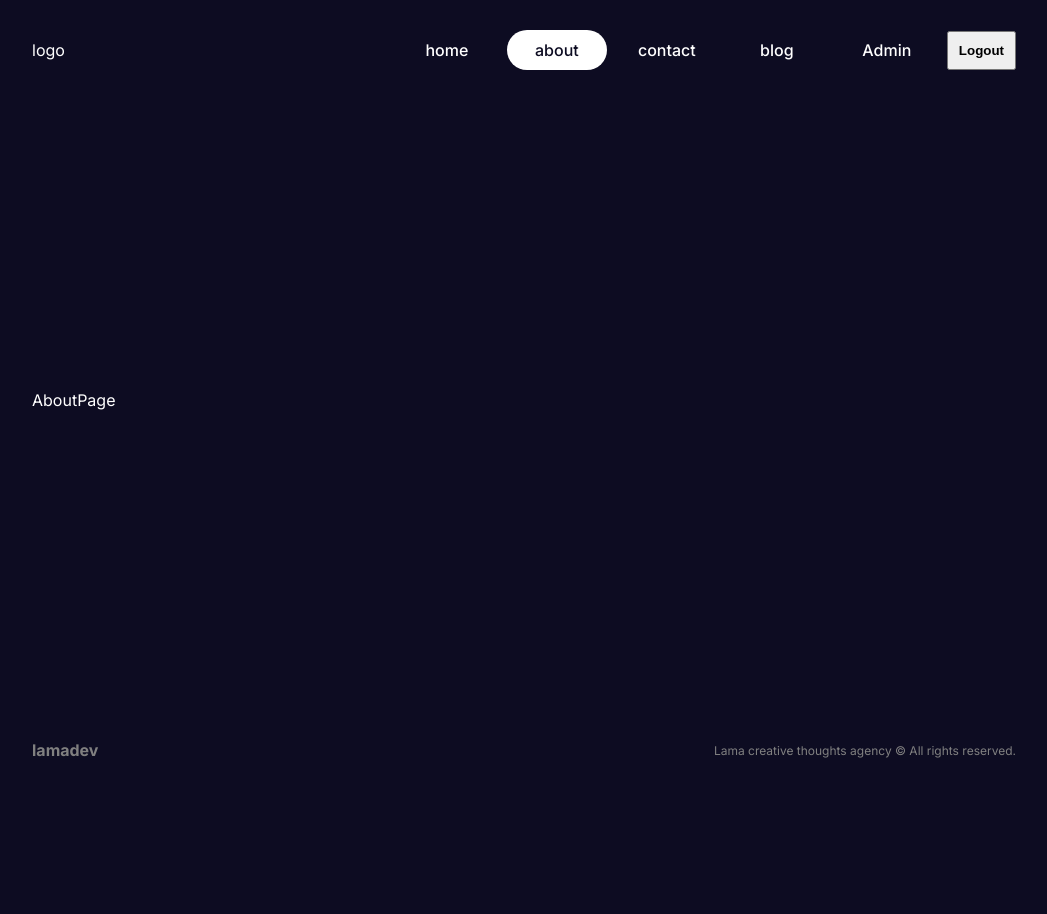
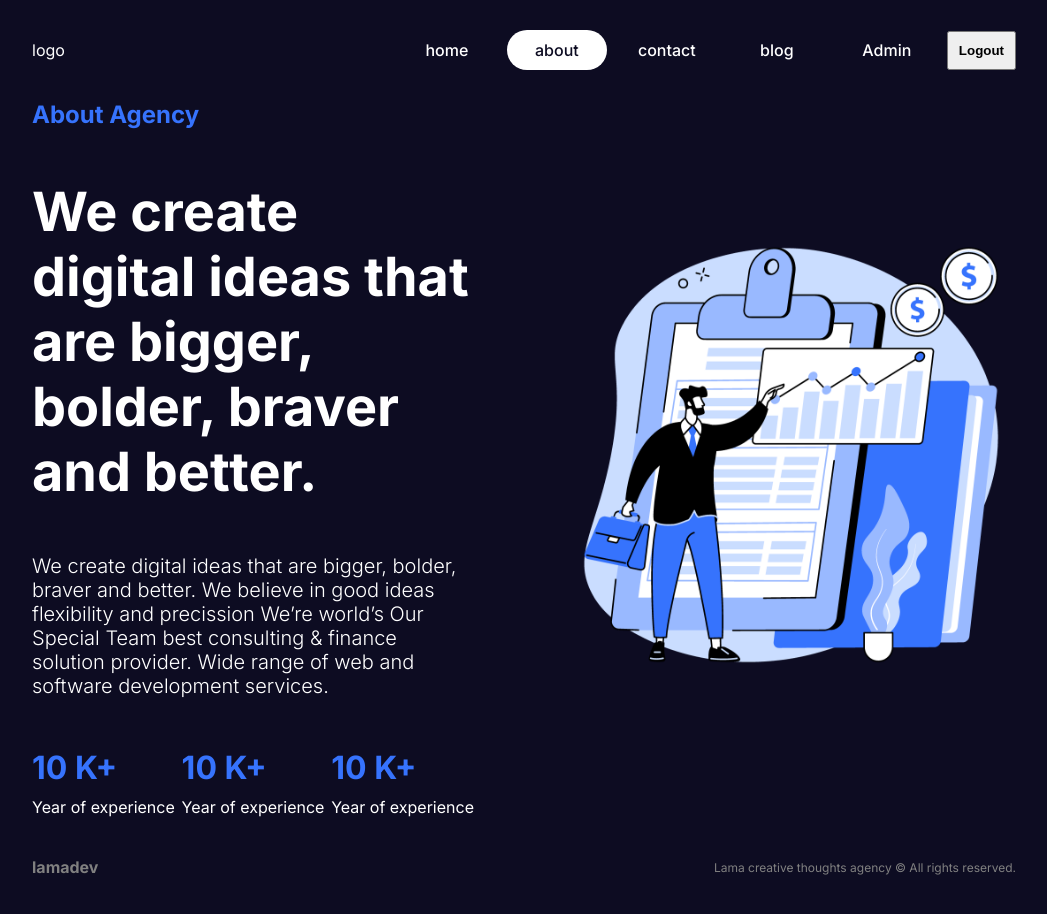
Before and after one commit to aashique-raza/nex-js-learning, a Next.js app: page /about in a window 1280 px wide. Shown: the top 914 px of the page, without its empty margins (116-1163 px from the left). Before the commit the page ends 800 px from the top, so only its background shows below. Built offline with nearby package versions, Linux system fonts and the light colour scheme.

Commit message:
about page completed

```diff
--- /dev/null
+++ b/src/app/about/about.module.css
@@ -0,0 +1,61 @@
+.container {
+    display: flex;
+    gap: 100px;
+  }
+
+  .textContainer {
+    flex: 1;
+    display: flex;
+    flex-direction: column;
+    gap: 50px;
+  }
+
+  .subtitle{
+    color:var(--btn)
+  }
+
+  .title{
+    font-size: 54px;
+  }
+
+  .desc{
+    font-size: 20px;
+    font-weight: 300;
+  }
+
+  .boxes{
+    display: flex;
+    align-items: center;
+    justify-content: space-between;
+  }
+
+  .box{
+    display: flex;
+    flex-direction: column;
+    gap: 10px;
+  }
+
+  .box h1{
+    color: var(--btn);
+  }
+
+  .imgContainer {
+    flex: 1;
+    position: relative;
+  }
+
+  .img{
+    object-fit: contain;
+  }
+
+  @media (max-width: 768px) {
+    .container {
+      flex-direction: column;
+      text-align: center;
+    }
+
+    .boxes{
+      flex-direction: column;
+      gap: 50px;
+    }
+  }
--- a/src/app/about/page.jsx
+++ b/src/app/about/page.jsx
@@ -1,8 +1,50 @@
 import React from 'react'
+import Image from "next/image";
+import styles from "./about.module.css";
+
+export const metadata = {
+  title: "About Page",
+  description: "About description",
+};
 
 function AboutPage() {
   return (
-    <div>AboutPage</div>
+    <div className={styles.container}>
+      <div className={styles.textContainer}>
+        <h2 className={styles.subtitle}>About Agency</h2>
+        <h1 className={styles.title}>
+          We create digital ideas that are bigger, bolder, braver and better.
+        </h1>
+        <p className={styles.desc}>
+          We create digital ideas that are bigger, bolder, braver and better. We
+          believe in good ideas flexibility and precission We’re world’s Our
+          Special Team best consulting & finance solution provider. Wide range
+          of web and software development services.
+        </p>
+        <div className={styles.boxes}>
+          <div className={styles.box}>
+            <h1>10 K+</h1>
+            <p>Year of experience</p>
+          </div>
+          <div className={styles.box}>
+            <h1>10 K+</h1>
+            <p>Year of experience</p>
+          </div>
+          <div className={styles.box}>
+            <h1>10 K+</h1>
+            <p>Year of experience</p>
+          </div>
+        </div>
+      </div>
+      <div className={styles.imgContainer}>
+        <Image
+          src="/about.png"
+          alt="About Image"
+          fill
+          className={styles.img}
+        />
+      </div>
+    </div>
   )
 }
 
--- a/src/app/home.module.css
+++ b/src/app/home.module.css
@@ -45,7 +45,7 @@
 
   .imgContainer {
     flex: 1;
-    position: relative;
+    position: relative;border: 2px solid rgb(240, 157, 240);
   }
 
   @media (max-width: 1024px) {
```
